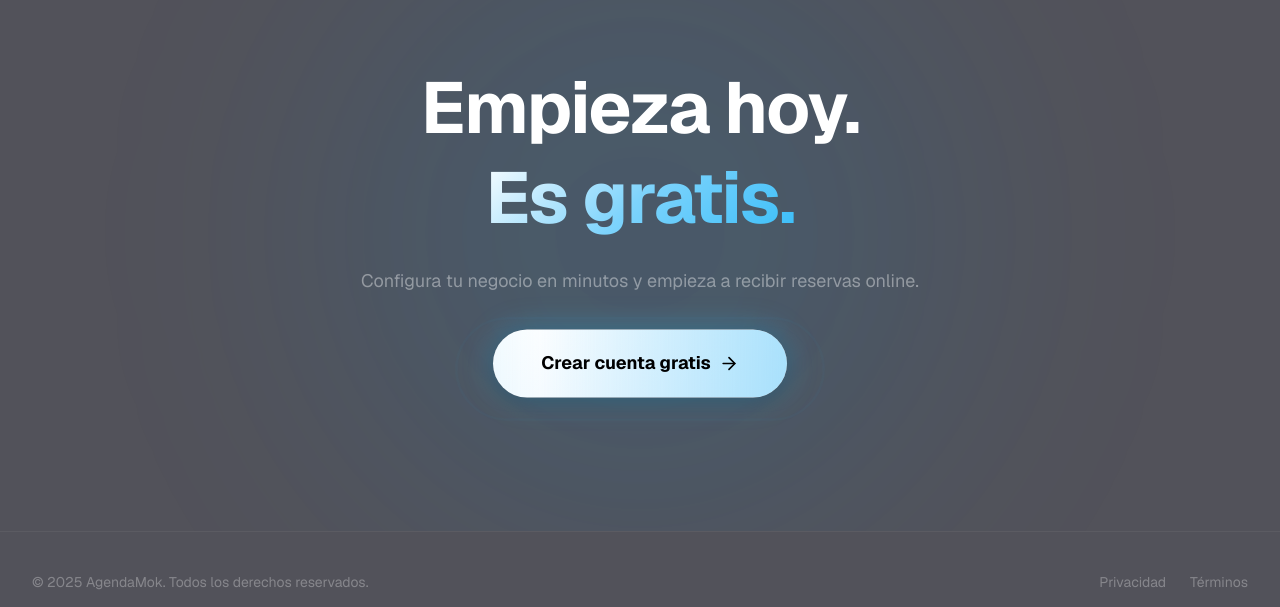
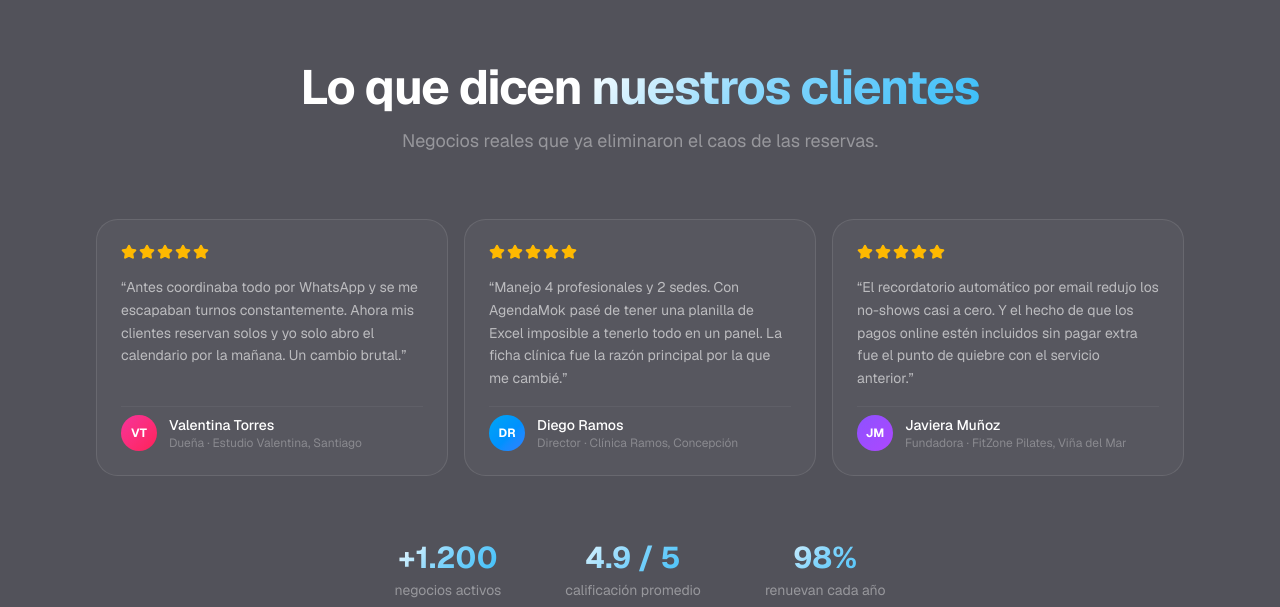
Before and after one commit to josetomas-chi/agendamok, a Next.js app: page / in a window 1280 px wide. Shown: the part 9293-9900 px from the top of the page. Built offline with nearby package versions, Linux system fonts and the light colour scheme.

Commit message:
feat: agregar sección de testimonios entre pricing y CTA final

```diff
--- a/src/app/page.tsx
+++ b/src/app/page.tsx
@@ -560,6 +560,78 @@ export default function LandingPage() {
           </div>
         </section>
 
+        {/* Testimonials */}
+        <section className="py-32 border-t border-white/5">
+          <div className="max-w-6xl mx-auto px-4 sm:px-6 lg:px-8">
+            <div className="text-center mb-16 reveal">
+              <h2 className="text-4xl sm:text-5xl font-bold tracking-tight mb-4">
+                Lo que dicen <span className="gradient-text">nuestros clientes</span>
+              </h2>
+              <p className="text-white/40 text-lg">Negocios reales que ya eliminaron el caos de las reservas.</p>
+            </div>
+            <div className="grid grid-cols-1 md:grid-cols-3 gap-4">
+              {[
+                {
+                  name: "Valentina Torres",
+                  role: "Dueña · Estudio Valentina, Santiago",
+                  avatar: "VT",
+                  color: "from-pink-500 to-rose-500",
+                  text: "Antes coordinaba todo por WhatsApp y se me escapaban turnos constantemente. Ahora mis clientes reservan solos y yo solo abro el calendario por la mañana. Un cambio brutal.",
+                  stars: 5,
+                },
+                {
+                  name: "Diego Ramos",
+                  role: "Director · Clínica Ramos, Concepción",
+                  avatar: "DR",
+                  color: "from-sky-500 to-blue-500",
+                  text: "Manejo 4 profesionales y 2 sedes. Con AgendaMok pasé de tener una planilla de Excel imposible a tenerlo todo en un panel. La ficha clínica fue la razón principal por la que me cambié.",
+                  stars: 5,
+                },
+                {
+                  name: "Javiera Muñoz",
+                  role: "Fundadora · FitZone Pilates, Viña del Mar",
+                  avatar: "JM",
+                  color: "from-violet-500 to-purple-500",
+                  text: "El recordatorio automático por email redujo los no-shows casi a cero. Y el hecho de que los pagos online estén incluidos sin pagar extra fue el punto de quiebre con el servicio anterior.",
+                  stars: 5,
+                },
+              ].map((t, i) => (
+                <div key={t.name} className={`reveal reveal-delay-${i + 1} card-glow p-6 rounded-2xl border border-white/10 bg-white/[0.03] flex flex-col gap-4`}>
+                  <div className="flex gap-0.5">
+                    {Array.from({ length: t.stars }).map((_, s) => (
+                      <Star key={s} className="w-4 h-4 fill-amber-400 text-amber-400" />
+                    ))}
+                  </div>
+                  <p className="text-sm text-white/60 leading-relaxed flex-1">&ldquo;{t.text}&rdquo;</p>
+                  <div className="flex items-center gap-3 pt-2 border-t border-white/5">
+                    <div className={`w-9 h-9 rounded-full bg-gradient-to-br ${t.color} flex items-center justify-center text-xs font-bold text-white flex-shrink-0`}>
+                      {t.avatar}
+                    </div>
+                    <div>
+                      <div className="text-sm font-medium text-white">{t.name}</div>
+                      <div className="text-xs text-white/30">{t.role}</div>
+                    </div>
+                  </div>
+                </div>
+              ))}
+            </div>
+
+            {/* Social proof bar */}
+            <div className="mt-16 reveal flex flex-col sm:flex-row items-center justify-center gap-8 sm:gap-16 text-center">
+              {[
+                ["+1.200", "negocios activos"],
+                ["4.9 / 5", "calificación promedio"],
+                ["98%", "renuevan cada año"],
+              ].map(([num, label]) => (
+                <div key={label}>
+                  <div className="text-3xl font-bold gradient-text mb-1">{num}</div>
+                  <div className="text-sm text-white/40">{label}</div>
+                </div>
+              ))}
+            </div>
+          </div>
+        </section>
+
         {/* CTA Final */}
         <section className="py-32 border-t border-white/5 relative overflow-hidden">
           {/* Glow de fondo animado */}
```
